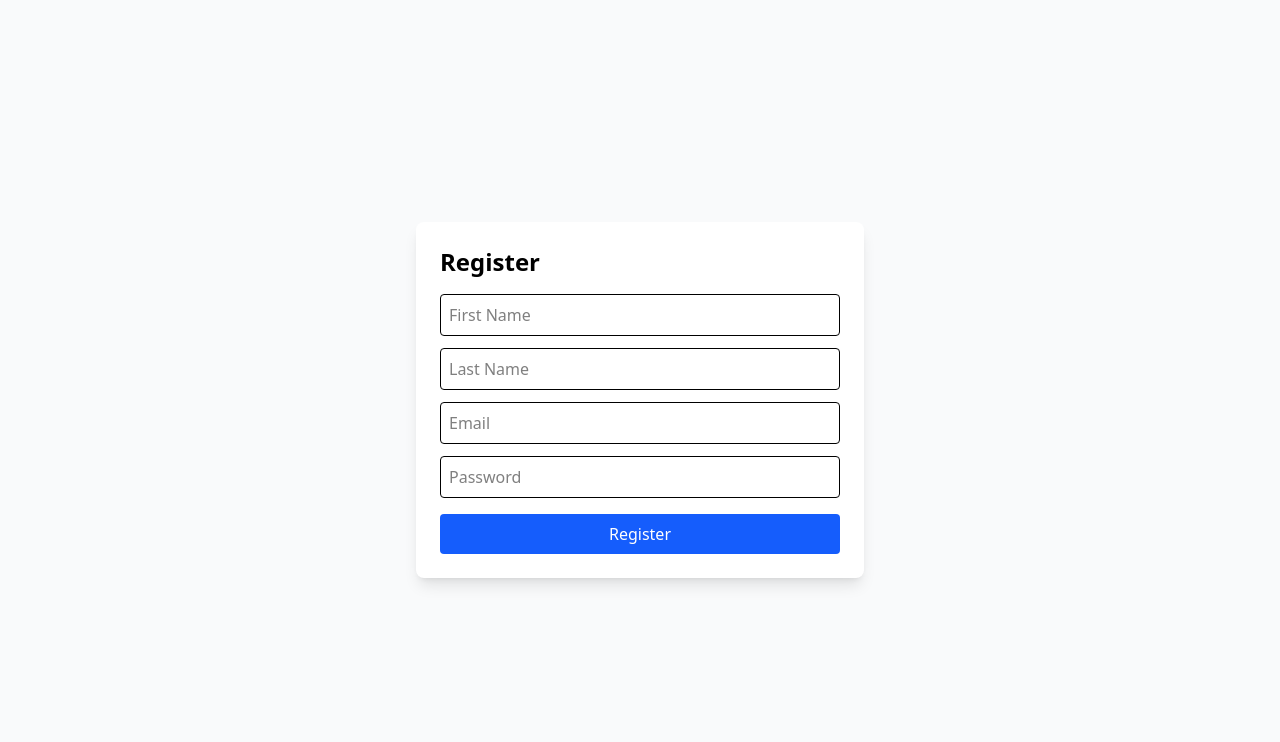
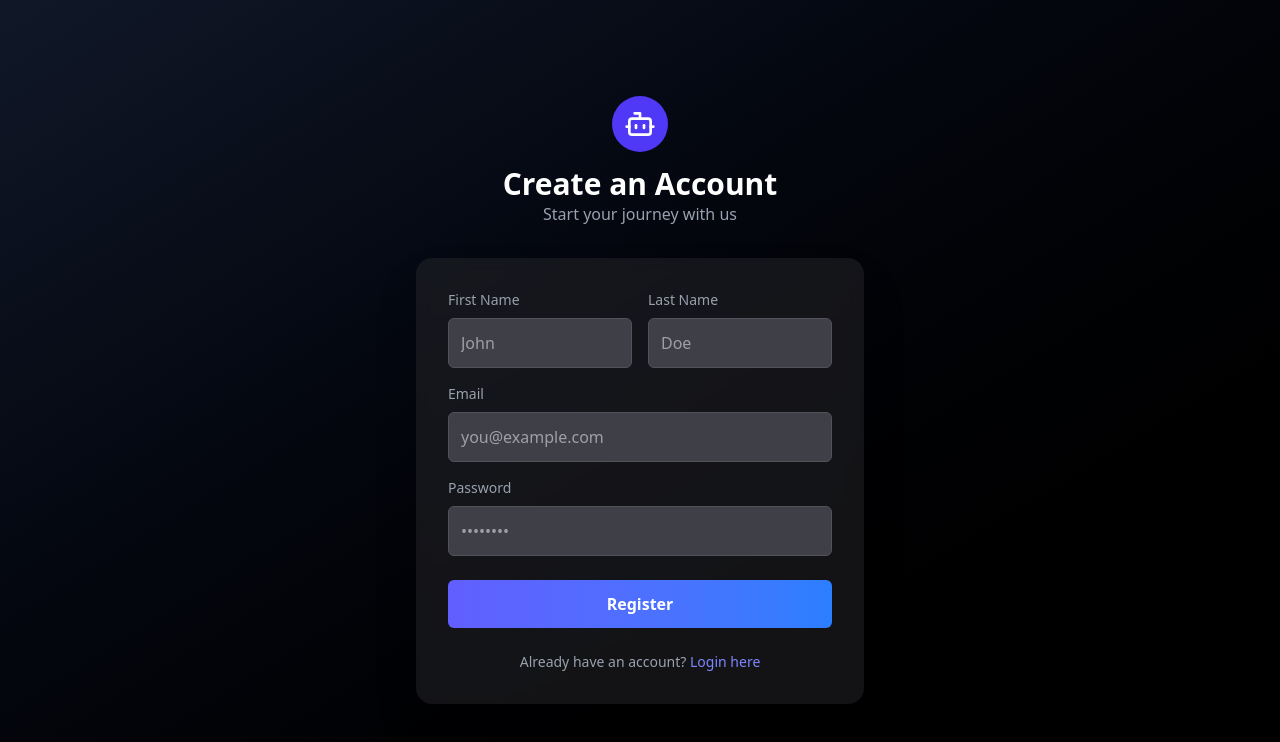
Before and after one commit to ChetanSawale/AsuraGPT, a React (Vite) app in the folder Frontend/myapp/: page /register in a window 1280 px wide. Shown: the top 742 px of the page. Built offline with nearby package versions, Linux system fonts and the light colour scheme.

Commit message:
Updated code with latest changes

```diff
--- a/Frontend/myapp/src/pages/Login.jsx
+++ b/Frontend/myapp/src/pages/Login.jsx
@@ -1,11 +1,15 @@
 import { useState } from "react";
-import API from "../services/api";
-import { useNavigate } from "react-router-dom";
+import axios from 'axios'; // Import axios directly
+
+// --- SVG Icon --- //
+const BotIcon = (props) => ( <svg {...props} xmlns="http://www.w3.org/2000/svg" width="24" height="24" viewBox="0 0 24 24" fill="none" stroke="currentColor" strokeWidth="2" strokeLinecap="round" strokeLinejoin="round"> <path d="M12 8V4H8" /><rect width="16" height="12" x="4" y="8" rx="2" /><path d="M2 14h2" /><path d="M20 14h2" /><path d="M15 13v2" /><path d="M9 13v2" /></svg> );
 
 export default function Login() {
-  const navigate = useNavigate();
+  // Removed useNavigate as it requires a <Router> context which is not available here.
+  // We will use window.location for navigation instead.
   const [form, setForm] = useState({ email: "", password: "" });
   const [error, setError] = useState("");
+  const [isLoading, setIsLoading] = useState(false);
 
   const handleChange = (e) => {
     setForm({ ...form, [e.target.name]: e.target.value });
@@ -13,47 +17,84 @@ export default function Login() {
 
   const handleSubmit = async (e) => {
     e.preventDefault();
+    setIsLoading(true);
+    setError("");
     try {
-      await API.post("/auth/login", form);
-      navigate("/"); // go to home after login
+      // Use axios directly with the full URL and configuration
+      await axios.post("http://localhost:3000/api/auth/login", form, {
+          withCredentials: true
+      });
+      // Use window.location.href for navigation
+      window.location.href = "/"; // go to home after login
     } catch (err) {
-      setError(err.response?.data?.message || "Invalid credentials");
+      setError(err.response?.data?.message || "Invalid credentials. Please try again.");
+    } finally {
+        setIsLoading(false);
     }
   };
 
   return (
-    <div className="min-h-screen flex items-center justify-center bg-gray-50">
+    <div className="min-h-screen flex items-center justify-center bg-gradient-to-br from-gray-900 to-black text-white p-4">
+      <div className="w-full max-w-md">
+        <div className="text-center mb-8">
+            <div className="inline-block bg-indigo-600 p-3 rounded-full mb-2">
+                <BotIcon className="w-8 h-8 text-white" />
+            </div>
+            <h1 className="text-3xl font-bold">Welcome Back</h1>
+            <p className="text-gray-400">Log in to continue your conversations</p>
+        </div>
+
         <form
           onSubmit={handleSubmit}
-        className="bg-white shadow-lg p-6 rounded-lg w-full max-w-md"
+          className="bg-zinc-800/50 backdrop-blur-sm shadow-2xl p-8 rounded-2xl w-full"
         >
-        <h2 className="text-2xl font-bold mb-4">Login</h2>
-        {error && <p className="text-red-500">{error}</p>}
+          {error && <p className="bg-red-500/20 text-red-400 text-sm p-3 rounded-md mb-4 text-center">{error}</p>}
 
+          <div className="mb-4">
+            <label className="block text-sm font-medium text-gray-400 mb-2" htmlFor="email">Email</label>
             <input
               type="email"
               name="email"
-          placeholder="Email"
+              id="email"
+              placeholder="you@example.com"
               onChange={handleChange}
-          className="w-full p-2 mb-3 border rounded"
+              className="w-full p-3 bg-zinc-700 border border-zinc-600 rounded-md focus:outline-none focus:ring-2 focus:ring-indigo-500 transition-all"
               required
             />
+          </div>
+
+          <div className="mb-6">
+            <label className="block text-sm font-medium text-gray-400 mb-2" htmlFor="password">Password</label>
             <input
               type="password"
               name="password"
-          placeholder="Password"
+              id="password"
+              placeholder="••••••••"
               onChange={handleChange}
-          className="w-full p-2 mb-4 border rounded"
+              className="w-full p-3 bg-zinc-700 border border-zinc-600 rounded-md focus:outline-none focus:ring-2 focus:ring-indigo-500 transition-all"
               required
             />
+          </div>
 
           <button
             type="submit"
-          className="w-full bg-green-600 text-white py-2 rounded hover:bg-green-700"
+            disabled={isLoading}
+            className="w-full bg-gradient-to-r from-indigo-500 to-blue-500 text-white py-3 rounded-md hover:opacity-90 transition-opacity font-semibold disabled:opacity-50 disabled:cursor-not-allowed"
           >
-          Login
+            {isLoading ? "Logging in..." : "Login"}
           </button>
+
+          <p className="text-center text-sm text-gray-400 mt-6">
+            Don't have an account?{" "}
+            <span
+              onClick={() => window.location.href = '/register'}
+              className="font-medium text-indigo-400 hover:text-indigo-300 cursor-pointer"
+            >
+              Register here
+            </span>
+          </p>
         </form>
+      </div>
     </div>
   );
 }
--- a/Frontend/myapp/src/pages/Register.jsx
+++ b/Frontend/myapp/src/pages/Register.jsx
@@ -1,9 +1,10 @@
 import { useState } from "react";
-import API from "../services/api";
-import { useNavigate } from "react-router-dom";
+import axios from 'axios'; // Import axios directly
+
+// --- SVG Icon --- //
+const BotIcon = (props) => ( <svg {...props} xmlns="http://www.w3.org/2000/svg" width="24" height="24" viewBox="0 0 24 24" fill="none" stroke="currentColor" strokeWidth="2" strokeLinecap="round" strokeLinejoin="round"> <path d="M12 8V4H8" /><rect width="16" height="12" x="4" y="8" rx="2" /><path d="M2 14h2" /><path d="M20 14h2" /><path d="M15 13v2" /><path d="M9 13v2" /></svg> );
 
 export default function Register() {
-  const navigate = useNavigate();
   const [form, setForm] = useState({
     firstname: "",
     lastname: "",
@@ -11,6 +12,7 @@ export default function Register() {
     password: ""
   });
   const [error, setError] = useState("");
+  const [isLoading, setIsLoading] = useState(false);
 
   const handleChange = (e) => {
     setForm({ ...form, [e.target.name]: e.target.value });
@@ -18,70 +20,116 @@ export default function Register() {
 
   const handleSubmit = async (e) => {
     e.preventDefault();
+    setIsLoading(true);
+    setError("");
     try {
-      await API.post("/auth/register", {
+      await axios.post("http://localhost:3000/api/auth/register", {
         fullname: {
           firstname: form.firstname,
           lastname: form.lastname,
         },
         email: form.email,
         password: form.password,
+      }, {
+        withCredentials: true
       });
-      navigate("/login"); // go to login after success
+      window.location.href = "/login"; // go to login after success
     } catch (err) {
-      setError(err.response?.data?.message || "Something went wrong");
+      setError(err.response?.data?.message || "Registration failed. Please try again.");
+    } finally {
+        setIsLoading(false);
     }
   };
 
   return (
-    <div className="min-h-screen flex items-center justify-center bg-gray-50">
+    <div className="min-h-screen flex items-center justify-center bg-gradient-to-br from-gray-900 to-black text-white p-4">
+      <div className="w-full max-w-md">
+        <div className="text-center mb-8">
+            <div className="inline-block bg-indigo-600 p-3 rounded-full mb-2">
+                <BotIcon className="w-8 h-8 text-white" />
+            </div>
+            <h1 className="text-3xl font-bold">Create an Account</h1>
+            <p className="text-gray-400">Start your journey with us</p>
+        </div>
+
         <form
           onSubmit={handleSubmit}
-        className="bg-white shadow-lg p-6 rounded-lg w-full max-w-md"
+          className="bg-zinc-800/50 backdrop-blur-sm shadow-2xl p-8 rounded-2xl w-full"
         >
-        <h2 className="text-2xl font-bold mb-4">Register</h2>
-        {error && <p className="text-red-500">{error}</p>}
+          {error && <p className="bg-red-500/20 text-red-400 text-sm p-3 rounded-md mb-4 text-center">{error}</p>}
 
+          <div className="flex gap-4 mb-4">
+            <div className="w-1/2">
+                <label className="block text-sm font-medium text-gray-400 mb-2" htmlFor="firstname">First Name</label>
                 <input
                 type="text"
                 name="firstname"
-          placeholder="First Name"
+                id="firstname"
+                placeholder="John"
                 onChange={handleChange}
-          className="w-full p-2 mb-3 border rounded"
+                className="w-full p-3 bg-zinc-700 border border-zinc-600 rounded-md focus:outline-none focus:ring-2 focus:ring-indigo-500 transition-all"
                 required
                 />
+            </div>
+            <div className="w-1/2">
+                <label className="block text-sm font-medium text-gray-400 mb-2" htmlFor="lastname">Last Name</label>
                 <input
                 type="text"
                 name="lastname"
-          placeholder="Last Name"
+                id="lastname"
+                placeholder="Doe"
                 onChange={handleChange}
-          className="w-full p-2 mb-3 border rounded"
+                className="w-full p-3 bg-zinc-700 border border-zinc-600 rounded-md focus:outline-none focus:ring-2 focus:ring-indigo-500 transition-all"
                 required
                 />
+            </div>
+          </div>
+
+          <div className="mb-4">
+            <label className="block text-sm font-medium text-gray-400 mb-2" htmlFor="email">Email</label>
             <input
               type="email"
               name="email"
-          placeholder="Email"
+              id="email"
+              placeholder="you@example.com"
               onChange={handleChange}
-          className="w-full p-2 mb-3 border rounded"
+              className="w-full p-3 bg-zinc-700 border border-zinc-600 rounded-md focus:outline-none focus:ring-2 focus:ring-indigo-500 transition-all"
               required
             />
+          </div>
+
+          <div className="mb-6">
+            <label className="block text-sm font-medium text-gray-400 mb-2" htmlFor="password">Password</label>
             <input
               type="password"
               name="password"
-          placeholder="Password"
+              id="password"
+              placeholder="••••••••"
               onChange={handleChange}
-          className="w-full p-2 mb-4 border rounded"
+              className="w-full p-3 bg-zinc-700 border border-zinc-600 rounded-md focus:outline-none focus:ring-2 focus:ring-indigo-500 transition-all"
               required
             />
+          </div>
 
           <button
             type="submit"
-          className="w-full bg-blue-600 text-white py-2 rounded hover:bg-blue-700"
+            disabled={isLoading}
+            className="w-full bg-gradient-to-r from-indigo-500 to-blue-500 text-white py-3 rounded-md hover:opacity-90 transition-opacity font-semibold disabled:opacity-50 disabled:cursor-not-allowed"
           >
-          Register
+            {isLoading ? "Creating Account..." : "Register"}
           </button>
+
+          <p className="text-center text-sm text-gray-400 mt-6">
+            Already have an account?{" "}
+            <span
+              onClick={() => window.location.href = '/login'}
+              className="font-medium text-indigo-400 hover:text-indigo-300 cursor-pointer"
+            >
+              Login here
+            </span>
+          </p>
         </form>
+      </div>
     </div>
   );
 }
--- a/Frontend/myapp/src/services/api.js
+++ b/Frontend/myapp/src/services/api.js
@@ -1,7 +1,7 @@
 import axios from "axios";
 
 const API = axios.create({
-  baseURL: "http://localhost:3000/api",
+  baseURL: "https://asuragpt-2.onrender.com/api",
   withCredentials: true, // allows cookies/session tokens
 });
 
```
Also changed, not shown: Frontend/myapp/src/pages/Home.jsx (+68 -17 lines). Lines whose indentation alone changed are shown as unchanged.
